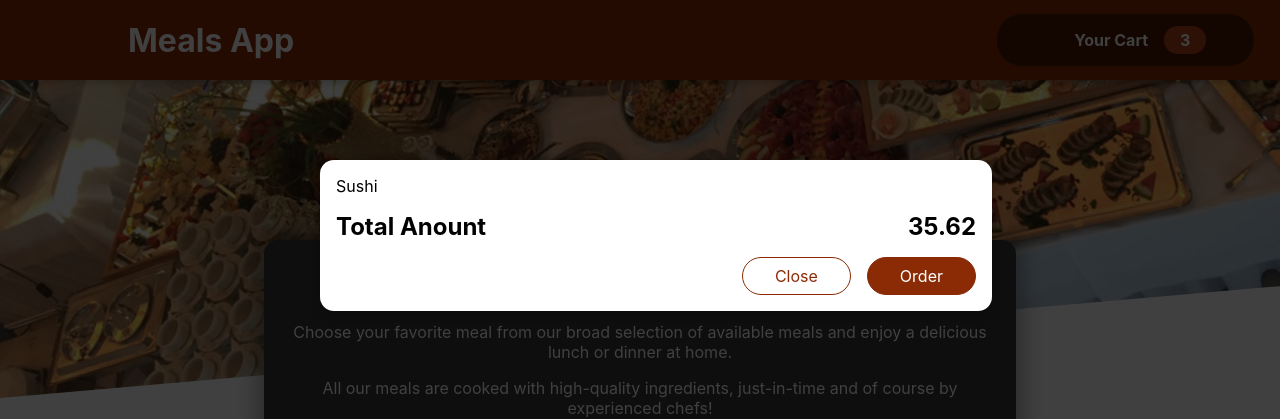
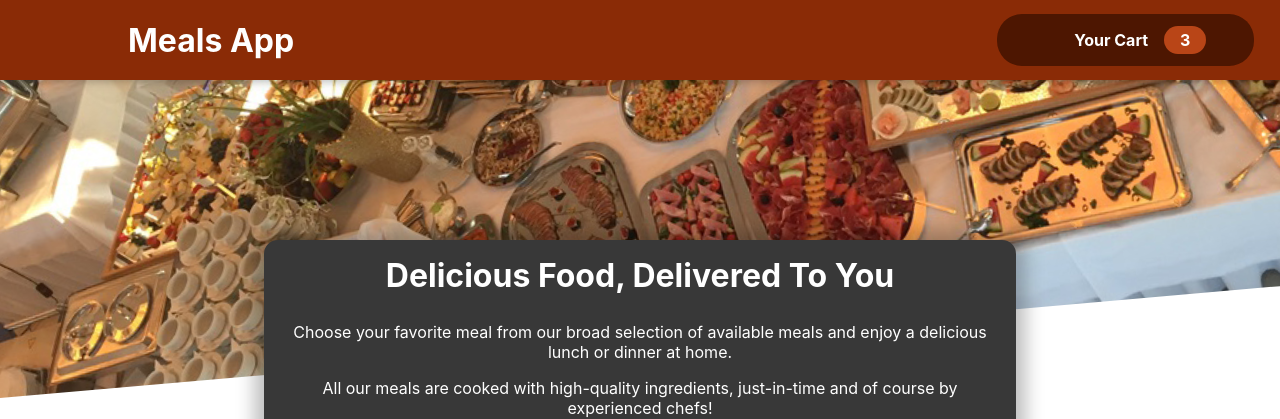
Before and after one commit to ArekeL/food_order_app, a React (Create React App) app: page / in a window 1280 px wide. Shown: the top 419 px of the page. Built offline with nearby package versions, Linux system fonts and the light colour scheme; some icons are missing.

Commit message:
Adding managing cart & modal state

```diff
--- a/src/App.js
+++ b/src/App.js
@@ -1,12 +1,22 @@
+import { useState } from "react";
+
 import Cart from "./components/Cart/Cart";
 import Header from "./components/Layout/Header";
 import Meals from "./components/Meals/Meals";
 
-function App() {
+function App(props) {
+	const [cartIsShown, setCartIsShown] = useState(false);
+
+	const showCartHandler = () => {
+		setCartIsShown(true);
+	};
+	const hideCartHandler = () => {
+		setCartIsShown(false);
+	};
 	return (
 		<>
-			<Cart />
-			<Header />
+			{cartIsShown && <Cart onHideCart={hideCartHandler} />}
+			<Header onShowCart={showCartHandler} />
 			<main>
 				<Meals />
 			</main>
--- a/src/components/Cart/Cart.js
+++ b/src/components/Cart/Cart.js
@@ -19,14 +19,16 @@
 	);
 
 	return (
-		<Modal>
+		<Modal onHideCart={props.onHideCart}>
 			{cartItems}
 			<div className={classes.total}>
 				<span>Total Anount</span>
 				<span>35.62</span>
 			</div>
 			<div className={classes.actions}>
-				<button className={classes["button--alt"]}>Close</button>
+				<button onClick={props.onHideCart} className={classes["button--alt"]}>
+					Close
+				</button>
 				<button className={classes.button}>Order</button>
 			</div>
 		</Modal>
--- a/src/components/Cart/Modal.js
+++ b/src/components/Cart/Modal.js
@@ -3,7 +3,7 @@
 import classes from "./Modal.module.css";
 
 const Backdrop = (props) => {
-	return <div className={classes.backdrop} />;
+	return <div className={classes.backdrop} onClick={props.onHideCart} />;
 };
 
 const ModalOverlay = (props) => {
@@ -19,7 +19,10 @@
 const Modal = (props) => {
 	return (
 		<>
-			{ReactDOM.createPortal(<Backdrop />, portalElement)}
+			{ReactDOM.createPortal(
+				<Backdrop onHideCart={props.onHideCart} />,
+				portalElement
+			)}
 			{ReactDOM.createPortal(
 				<ModalOverlay>{props.children}</ModalOverlay>,
 				portalElement
--- a/src/components/Layout/Header.js
+++ b/src/components/Layout/Header.js
@@ -8,7 +8,7 @@
 		<>
 			<header className={classes.header}>
 				<h1>Meals App</h1>
-				<HeaderCartButton />
+				<HeaderCartButton onClick={props.onShowCart} />
 			</header>
 			<div className={classes["main-image"]}>
 				<img src={mealsImage} alt='A table full of food' />
--- a/src/components/Layout/HeaderCartButton.js
+++ b/src/components/Layout/HeaderCartButton.js
@@ -4,7 +4,7 @@
 
 const HeaderCartButton = (props) => {
 	return (
-		<button className={classes.button}>
+		<button onClick={props.onClick} className={classes.button}>
 			<span className={classes.icon}>
 				<CartIcon />
 			</span>
```
